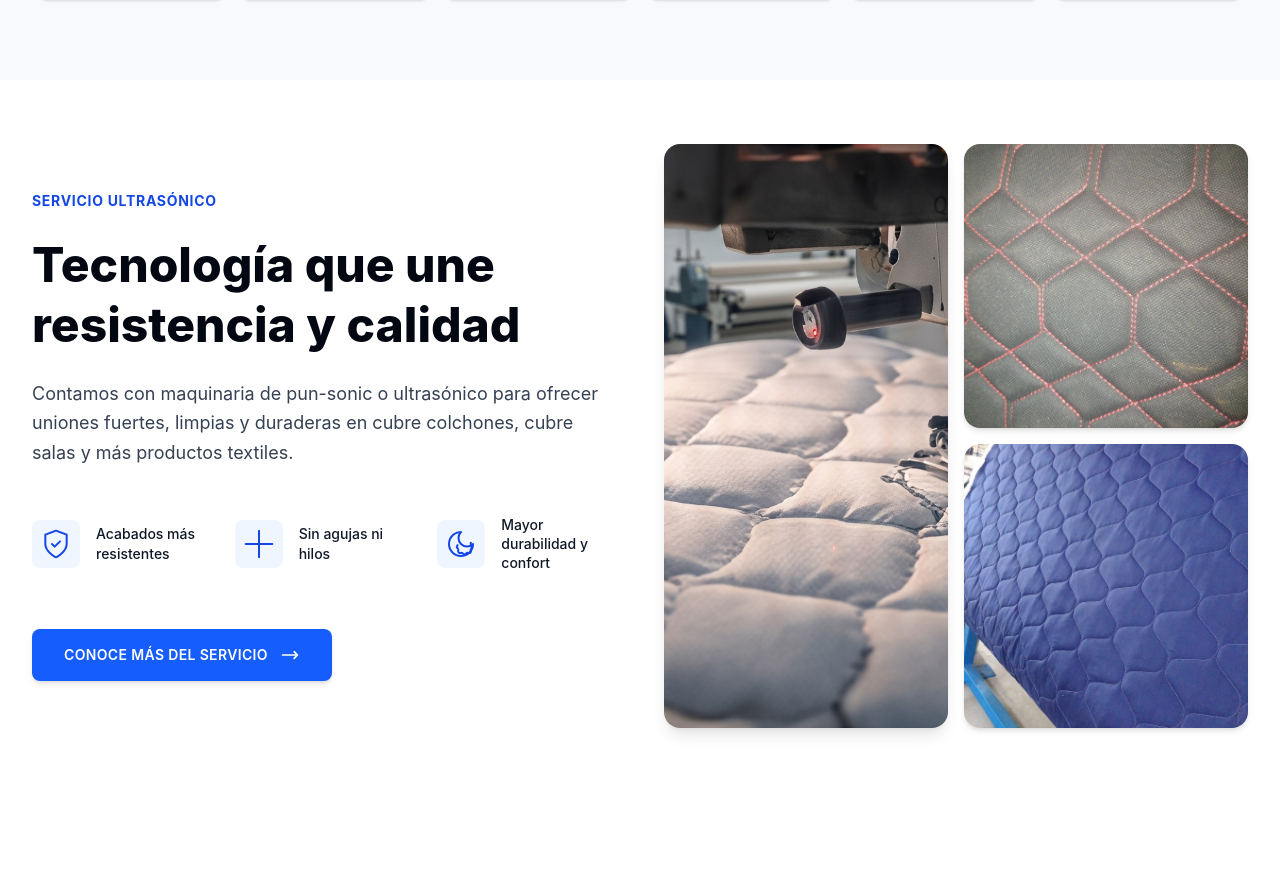
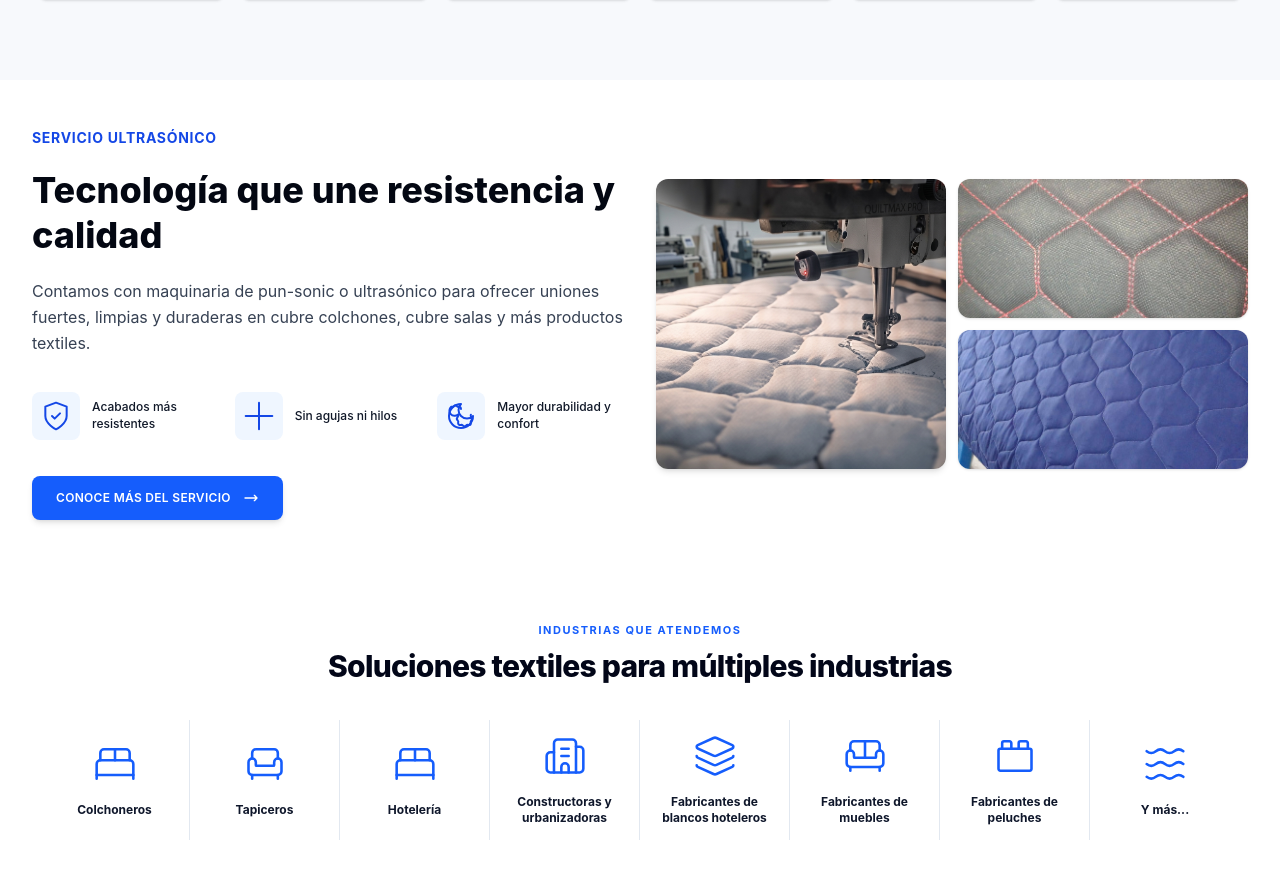
Before and after one commit to Xhan88/fiber-gomser, a React (Vite) app: page / in a window 1280 px wide. Shown: the part 1500-2378 px from the top of the page. Before the commit the page ends 2292 px from the top, so only its background shows below. Built offline with nearby package versions, Linux system fonts and the light colour scheme.

Commit message:
ultrasonic/server

```diff
--- a/src/App.tsx
+++ b/src/App.tsx
@@ -1,4 +1,5 @@
 import Hero from "./components/Hero/Hero"
+import IndustriesSection from "./components/Industries/IndustriesSection"
 import Navbar from "./components/Navbar/Navbar"
 import ProductsSection from "./components/Products/ProductsSection"
 import TrustBar from "./components/TrustBar/TrustBar"
@@ -12,6 +13,7 @@ const App = () => {
       <TrustBar />
       <ProductsSection />
       <UltrasonicService />
+      <IndustriesSection />
     </div>
   )
 }
--- /dev/null
+++ b/src/components/Industries/IndustriesSection.tsx
@@ -0,0 +1,110 @@
+import {
+    Armchair,
+    BedDouble,
+    Building2,
+    Layers3,
+    Sofa,
+    ToyBrick,
+    Waves,
+  } from "lucide-react";
+
+  interface Industry {
+    id: number;
+    label: string;
+    icon: React.ElementType;
+  }
+
+  const industries: Industry[] = [
+    {
+      id: 1,
+      label: "Colchoneros",
+      icon: BedDouble,
+    },
+    {
+      id: 2,
+      label: "Tapiceros",
+      icon: Armchair,
+    },
+    {
+      id: 3,
+      label: "Hotelería",
+      icon: BedDouble,
+    },
+    {
+      id: 4,
+      label: "Constructoras y urbanizadoras",
+      icon: Building2,
+    },
+    {
+      id: 5,
+      label: "Fabricantes de blancos hoteleros",
+      icon: Layers3,
+    },
+    {
+      id: 6,
+      label: "Fabricantes de muebles",
+      icon: Sofa,
+    },
+    {
+      id: 7,
+      label: "Fabricantes de peluches",
+      icon: ToyBrick,
+    },
+    {
+      id: 8,
+      label: "Y más...",
+      icon: Waves,
+    },
+  ];
+
+  const IndustriesSection = () => {
+    return (
+      <section
+        id="industrias"
+        className="bg-white px-6 py-12 lg:px-10"
+      >
+        <div className="mx-auto max-w-[1440px]">
+          {/* Heading */}
+          <div className="mb-9 text-center">
+            <span className="text-[11px] font-bold uppercase tracking-[0.14em] text-blue-600">
+              Industrias que atendemos
+            </span>
+
+            <h2 className="mt-2 text-2xl font-extrabold tracking-tight text-slate-950 md:text-3xl">
+              Soluciones textiles para múltiples industrias
+            </h2>
+          </div>
+
+          {/* Industries */}
+          <div className="grid grid-cols-2 border-slate-200 sm:grid-cols-4 lg:grid-cols-8">
+            {industries.map((industry, index) => {
+              const Icon = industry.icon;
+
+              return (
+                <div
+                  key={industry.id}
+                  className={`flex min-h-[120px] flex-col items-center justify-center px-4 text-center ${
+                    index !== industries.length - 1
+                      ? "lg:border-r lg:border-slate-200"
+                      : ""
+                  }`}
+                >
+                  <Icon
+                    size={44}
+                    strokeWidth={1.4}
+                    className="mb-4 text-blue-600"
+                  />
+
+                  <p className="max-w-[130px] text-[12px] font-bold leading-4 text-slate-900">
+                    {industry.label}
+                  </p>
+                </div>
+              );
+            })}
+          </div>
+        </div>
+      </section>
+    );
+  };
+
+  export default IndustriesSection;
--- a/src/components/UltrasonicService/UltrasonicService.tsx
+++ b/src/components/UltrasonicService/UltrasonicService.tsx
@@ -1,13 +1,11 @@
 import React from 'react';
 
-// Interfaces para tipar las propiedades si decides pasarlas dinámicamente en el futuro
 interface Feature {
   icon: React.ReactNode;
   text: string;
 }
 
 const UltrasonicServiceSection: React.FC = () => {
-  // Datos de las características con iconos SVG aproximados basados en la imagen
   const features: Feature[] = [
     {
       icon: (
@@ -57,7 +55,7 @@ const UltrasonicServiceSection: React.FC = () => {
           strokeLinejoin="round"
         >
           <path d="M12 3a6 6 0 0 0 9 9 9 9 0 1 1-9-9Z" />
-          <path d="M19.4 11a1.65 1.65 0 0 0 .33 1.82l.06.06a1.65 1.65 0 0 1 0 2.33l-.06.06a1.65 1.65 0 0 0-.33 1.82v.09a1.65 1.65 0 0 1-1.65 1.65h-.09a1.65 1.65 0 0 0-1.82.33l-.06.06a1.65 1.65 0 0 1-2.33 0l-.06-.06a1.65 1.65 0 0 0-1.82-.33h-.09a1.65 1.65 0 0 1-1.65-1.65v-.09a1.65 1.65 0 0 0-.33-1.82l-.06-.06a1.65 1.65 0 0 1 0-2.33l$.06-.06a1.65 1.65 0 0 0 .33-1.82v-.09A1.65 1.65 0 0 1 4.65 5h.09a1.65 1.65 0 0 0 1.82-.33l.06-.06a1.65 1.65 0 0 1 2.33 0l.06.06a1.65 1.65 0 0 0 1.82.33h.09A1.65 1.65 0 0 1 12 6.65v.09" />
+          <path d="M19.4 11a1.65 1.65 0 0 0 .33 1.82l.06.06a1.65 1.65 0 0 1 0 2.33l-.06.06a1.65 1.65 0 0 0-.33 1.82v.09a1.65 1.65 0 0 1-1.65 1.65h-.09a1.65 1.65 0 0 0-1.82.33l-.06.06a1.65 1.65 0 0 1-2.33 0l-.06-.06a1.65 1.65 0 0 0-1.82-.33h-.09a1.65 1.65 0 0 1-1.65-1.65v-.09a1.65 1.65 0 0 0-.33-1.82l-.06-.06a1.65 1.65 0 0 1 0-2.33l.06-.06a1.65 1.65 0 0 0 .33-1.82v-.09A1.65 1.65 0 0 1 4.65 5h.09a1.65 1.65 0 0 0 1.82-.33l.06-.06a1.65 1.65 0 0 1 2.33 0l.06.06a1.65 1.65 0 0 0 1.82.33h.09A1.65 1.65 0 0 1 12 6.65v.09" />
         </svg>
       ),
       text: 'Mayor durabilidad y confort',
@@ -65,48 +63,45 @@ const UltrasonicServiceSection: React.FC = () => {
   ];
 
   return (
-    <section className="bg-white py-16 px-4 md:px-8">
-      <div className="container mx-auto grid grid-cols-1 md:grid-cols-2 gap-12 items-center">
+    <section className="bg-white py-12 px-4 md:px-8">
+      <div className="container mx-auto grid grid-cols-1 md:grid-cols-2 gap-8 items-center">
 
-        {/* Columna de Texto (Izquierda) */}
-        <div className="flex flex-col space-y-6">
+        {/* Columna de Texto */}
+        <div className="flex flex-col space-y-5">
           <span className="text-blue-700 font-bold uppercase tracking-wider text-sm">
             SERVICIO ULTRASÓNICO
           </span>
-          <h2 className="text-4xl md:text-5xl font-extrabold text-gray-950 leading-tight">
+          <h2 className="text-3xl md:text-4xl font-extrabold text-gray-950 leading-tight">
             Tecnología que une resistencia y calidad
           </h2>
-          <p className="text-gray-700 text-lg leading-relaxed max-w-2xl">
+          <p className="text-gray-700 text-base leading-relaxed max-w-2xl">
             Contamos con maquinaria de pun-sonic o ultrasónico para ofrecer uniones fuertes, limpias y duraderas en cubre colchones, cubre salas y más productos textiles.
           </p>
 
-          {/* Grid de Características */}
-          <div className="grid grid-cols-1 sm:grid-cols-3 gap-6 pt-6">
+          <div className="grid grid-cols-1 sm:grid-cols-3 gap-4 pt-4">
             {features.map((feature, index) => (
-              <div key={index} className="flex items-center space-x-4">
+              <div key={index} className="flex items-center space-x-3">
                 <div className="flex-shrink-0 p-2 bg-blue-50 rounded-lg">
                   {feature.icon}
                 </div>
-                <p className="text-gray-900 font-medium text-sm leading-snug">
+                <p className="text-gray-900 font-medium text-xs leading-snug">
                   {feature.text}
                 </p>
               </div>
             ))}
           </div>
 
-          {/* Botón de Acción */}
-          <div className="pt-8">
+          <div className="pt-4">
             <a
               href="#"
-              className="inline-flex items-center space-x-3 px-8 py-4 bg-blue-600 text-white font-semibold rounded-lg shadow-md hover:bg-blue-700 transition duration-300 ease-in-out uppercase text-sm tracking-wide"
+              className="inline-flex items-center space-x-3 px-6 py-3.5 bg-blue-600 text-white font-semibold rounded-lg shadow-md hover:bg-blue-700 transition duration-300 ease-in-out uppercase text-xs tracking-wide"
             >
               <span>CONOCE MÁS DEL SERVICIO</span>
               <svg
-                className="w-5 h-5"
+                className="w-4 h-4"
                 fill="none"
                 stroke="currentColor"
                 viewBox="0 0 24 24"
-                xmlns="http://www.w3.org/2000/svg"
               >
                 <path
                   strokeLinecap="round"
@@ -119,29 +114,33 @@ const UltrasonicServiceSection: React.FC = () => {
           </div>
         </div>
 
-        {/* Columna de Imágenes (Derecha) */}
-        <div className="grid grid-cols-2 gap-4">
-          {/* Imagen Principal (Izquierda en el grid de imágenes) */}
-          <div className="col-span-1">
+        {/* Columna de Imágenes */}
+        <div className="grid grid-cols-2 gap-3 w-full">
+          {/* Imagen Principal */}
+          <div className="col-span-1 aspect-square w-full">
             <img
-              src="public/images/services/ultrasonico-principal.png" // Reemplaza con la ruta real a tu carpeta de imágenes
+              src="public/images/services/ultrasonico-principal.png"
               alt="Maquinaria ultrasónica textil principal"
-              className="w-full h-full object-cover rounded-2xl shadow-lg aspect-[4/5]"
+              className="w-full h-full object-cover rounded-xl shadow-md"
             />
           </div>
 
-          {/* Columna Derecha con dos imágenes */}
-          <div className="col-span-1 grid grid-rows-2 gap-4">
-            <img
-              src="public/images/services/capitonado-textil.jpg" // Reemplaza con la ruta real
-              alt="Detalle de capitonado textil 1"
-              className="w-full h-full object-cover rounded-2xl shadow-md aspect-square"
-            />
-            <img
-              src="public/images/services/capitonado2.jpg" // Reemplaza con la ruta real
-              alt="Detalle de capitonado textil 2 con maquinaria"
-              className="w-full h-full object-cover rounded-2xl shadow-md aspect-square"
-            />
+          {/* Columna Derecha */}
+          <div className="col-span-1 grid grid-rows-2 gap-3 aspect-square w-full">
+            <div className="min-h-0 relative w-full h-full">
+              <img
+                src="public/images/services/capitonado-textil.jpg"
+                alt="Detalle de capitonado textil 1"
+                className="w-full h-full object-cover rounded-xl shadow-sm absolute inset-0"
+              />
+            </div>
+            <div className="min-h-0 relative w-full h-full">
+              <img
+                src="public/images/services/capitonado2.jpg"
+                alt="Detalle de capitonado textil 2"
+                className="w-full h-full object-cover rounded-xl shadow-sm absolute inset-0"
+              />
+            </div>
           </div>
         </div>
 
```
